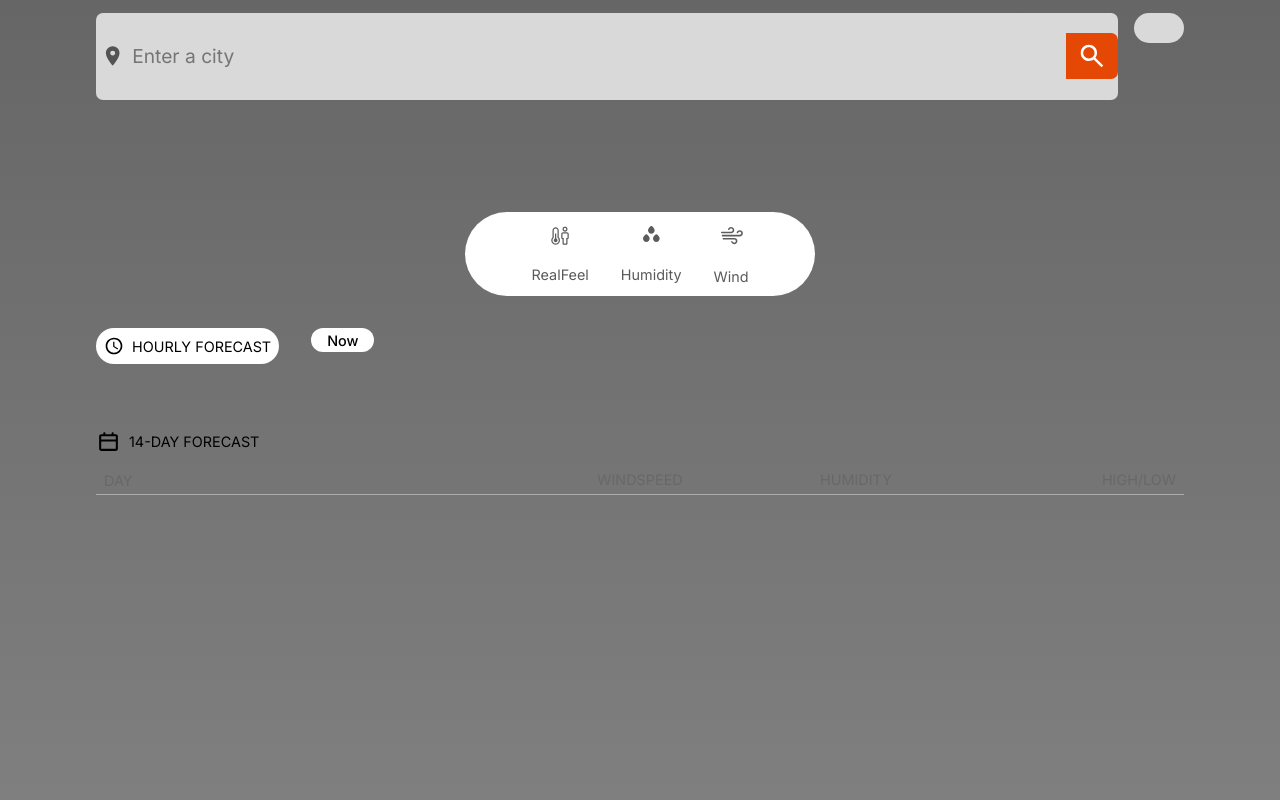
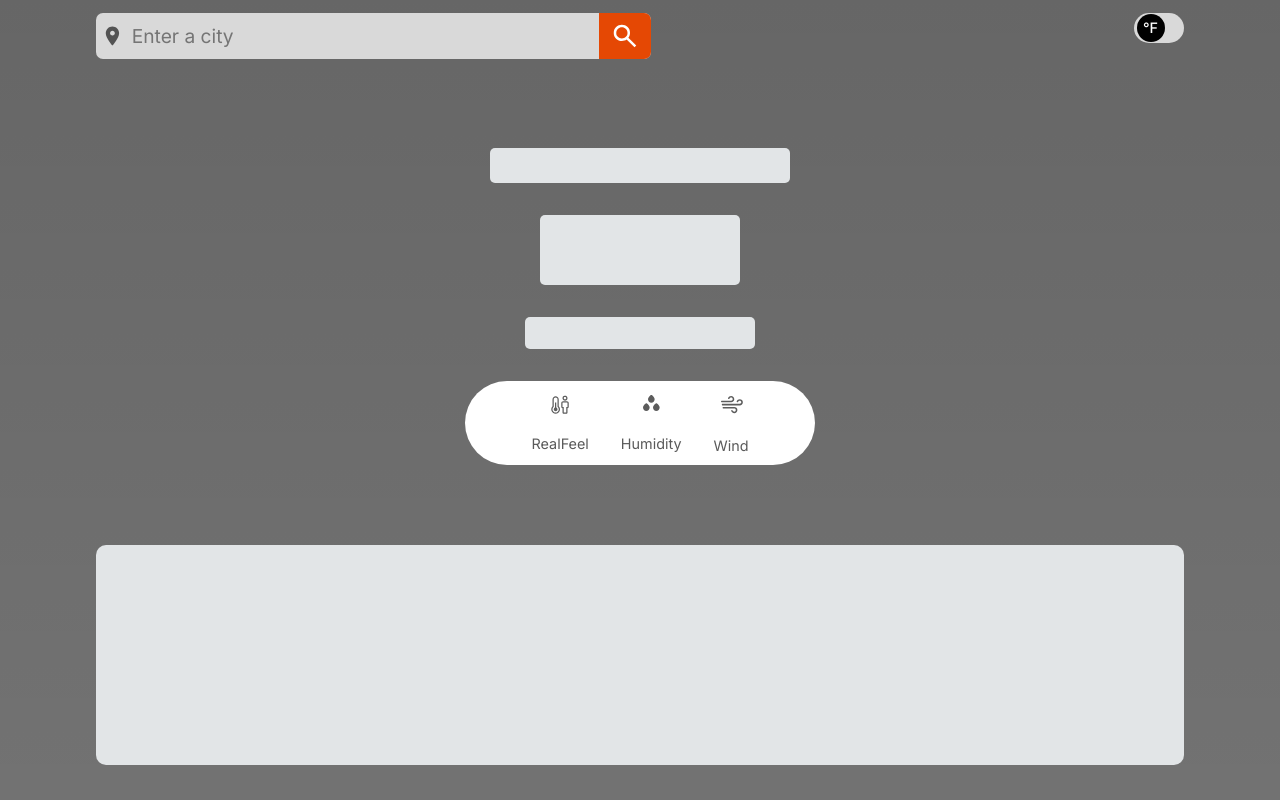
Before and after one commit to JonashGania/weather-app, a website: page src/template.html in a window 1280 px wide. Shown: the top 800 px of the page. Drawn offline with Linux system fonts and the light colour scheme.

Commit message:
Added content

```diff
--- a/src/template.html
+++ b/src/template.html
@@ -14,6 +14,7 @@
   </head>
   <body>
     <header>
+      <div class="search-wrapper">
         <div class="search-container">
           <div class="input-container">
             <svg
@@ -28,7 +29,13 @@
                 fill="#535353"
               />
             </svg>
-          <input type="text" class="search-bar" placeholder="Enter a city" />
+            <input
+              type="text"
+              class="search-bar"
+              id="search-input-city"
+              placeholder="Enter a city"
+              autocomplete="off"
+            />
           </div>
           <button class="search-btn">
             <svg
@@ -45,14 +52,19 @@
             </svg>
           </button>
         </div>
-      <div class="switch-btn-container"></div>
+        <p class="no-results"></p>
+      </div>
+      <div class="switch-btn-container">
+        <input type="checkbox" id="btn-indicator" />
+        <label for="btn-indicator" class="btn-slider"></label>
+      </div>
     </header>
     <main>
       <div class="main-content">
         <div class="weather-info-container">
-          <h2 class="city"></h2>
-          <h1 class="temperature"></h1>
-          <h3 class="weather-type"></h3>
+          <h2 class="city skeleton"></h2>
+          <h1 class="temperature skeleton"></h1>
+          <h3 class="weather-type skeleton"></h3>
           <div class="weather-condition-container">
             <div class="feelslike-container">
               <div>
@@ -115,8 +127,8 @@
           </div>
         </div>
 
-        <div class="hourly-forecast-container">
-          <div class="hourly-title-container">
+        <div class="hourly-forecast-content skeleton">
+          <div class="hourly-title-container hidden">
             <svg
               width="20"
               height="20"
@@ -131,17 +143,18 @@
             </svg>
             <span>Hourly Forecast</span>
           </div>
-          <ul class="hourly-forecast-wrapper">
+          <div class="hourly-forecast-container">
             <div class="hour-forecast">
-              <span class="now-span">Now</span>
+              <span class="now-span hidden">Now</span>
               <div class="weather-now-condition-icon"></div>
               <span class="hourly-now-temp"></span>
             </div>
-          </ul>
+            <ul class="hourly-forecast-wrapper"></ul>
+          </div>
         </div>
 
-        <div class="daily-forecast-container">
-          <div class="daily-title-container">
+        <div class="daily-forecast-content skeleton">
+          <div class="daily-title-container hidden">
             <svg
               width="25"
               height="25"
@@ -156,8 +169,8 @@
             </svg>
             <span>14-Day Forecast</span>
           </div>
-          <div class="daily-forecast-wrapper">
-            <div class="daily-forecast-heading row">
+          <div class="daily-forecast-container">
+            <div class="daily-forecast-heading row hidden">
               <div class="column-1">
                 <span>DAY</span>
               </div>
@@ -172,6 +185,7 @@
                 <span>HIGH/LOW</span>
               </div>
             </div>
+            <ul class="daily-forecast-wrapper"></ul>
           </div>
         </div>
       </div>
```
Lines whose indentation alone changed are shown as unchanged.
